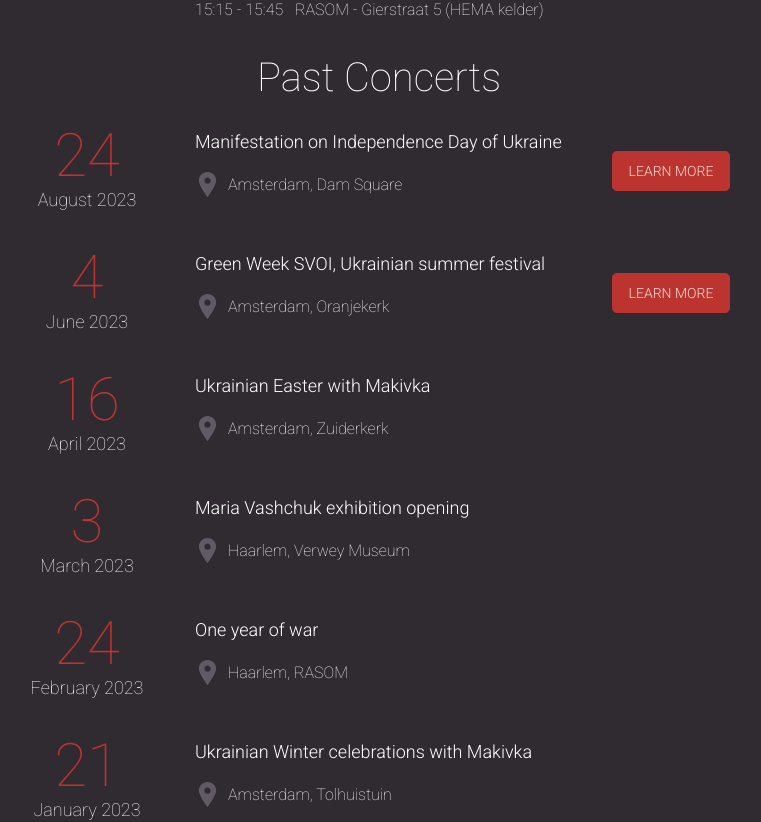
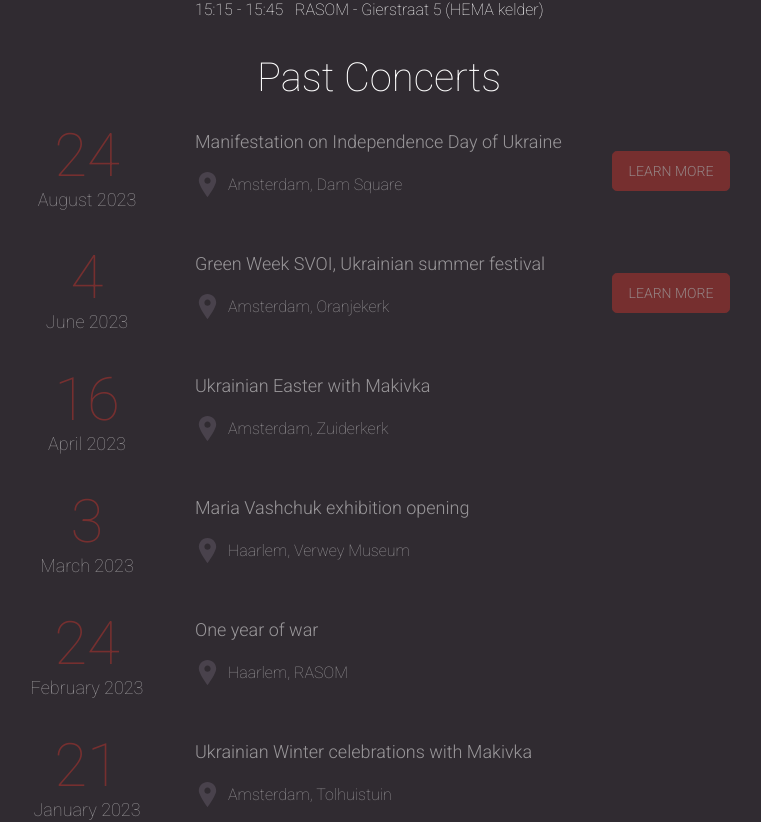
Before and after one commit to lkononenko/makivka-website, a Next.js app: page / in a window 1280 px wide. Shown: the part 1239-2061 px from the top of the page, without its empty margins (261-1022 px from the left). Built offline with nearby package versions, Linux system fonts and the light colour scheme.

Commit message:
feat: add opacity to past concerts

```diff
--- a/src/app/components/AgendaItem/AgendaItem.tsx
+++ b/src/app/components/AgendaItem/AgendaItem.tsx
@@ -20,7 +20,7 @@ export const AgendaItem = ({
 }: IAgendaItem): JSX.Element => {
 
   return (
-    <div className="max-w-screen-md mx-auto flex flex-col sm:flex-row items-center gap-4 justify-between my-8">
+    <div className="max-w-screen-md mx-auto flex flex-col sm:flex-row items-center gap-4 justify-between my-8 opacity-50">
       <div className="text-center font-thin flex sm:flex-col items-end sm:items-center sm:basis-1/4">
         <span className="text-4xl md:text-6xl text-primary mr-3 sm:mr-0">{ date }</span>
         <span className="text-2xl md:text-lg text-white mb-[2px]">{ month }</span>
```
